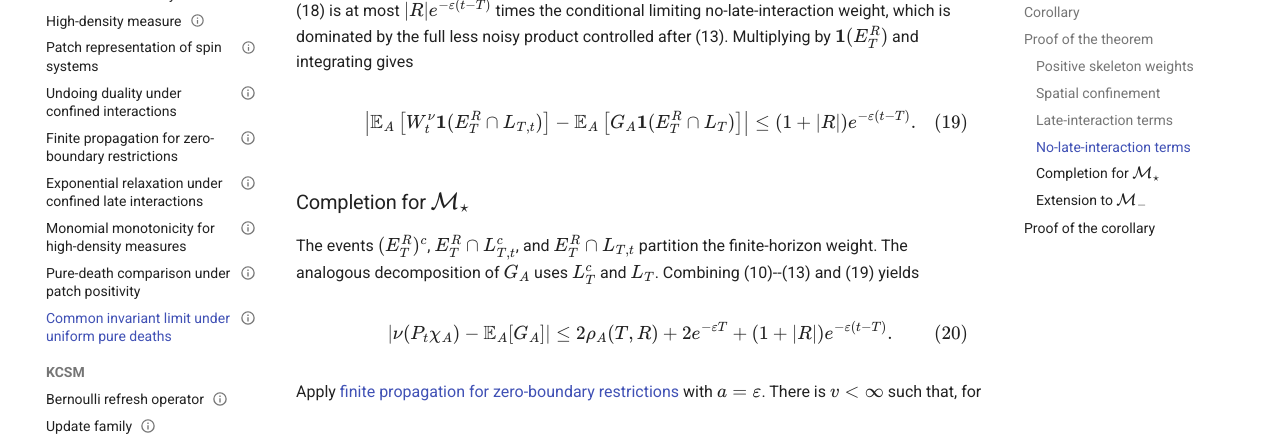
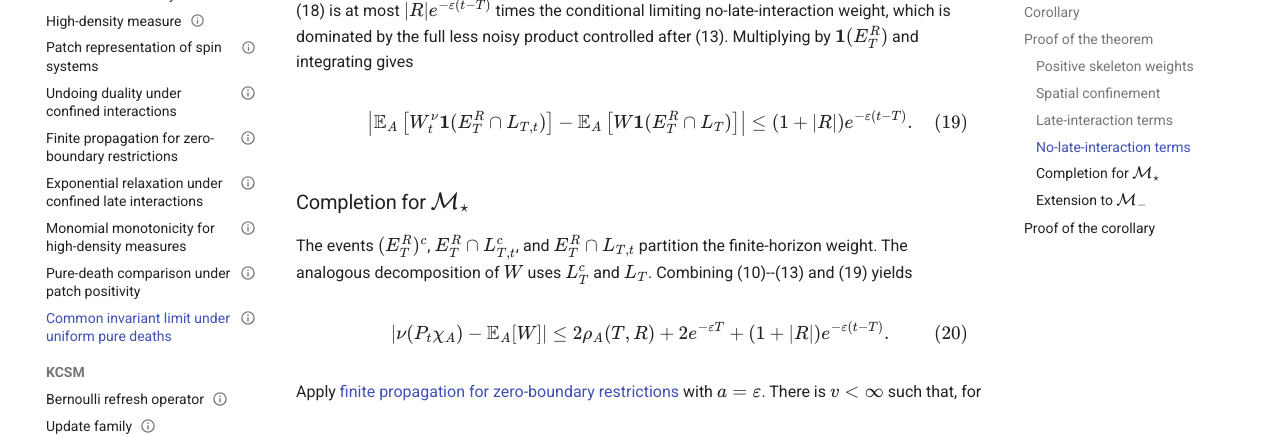
Before and after one commit to maciejgluchowski86-beep/ips-wiki, an MkDocs documentation site: the page built from docs/entries/common-invariant-limit-under-uniform-pure-deaths.md, in a window 1280 px wide and 900 px high, scrolled down 7283 px. Shown: the part 150-586 px from the top of the window. Built offline with MkDocs 1.6.1 and Material for MkDocs 9.7.7, drawn with Linux system fonts in a browser that asks for light colours; comment, search, counter and statistics services are not loaded; some of the changed text lies outside the part shown.

```diff
--- a/docs/entries/common-invariant-limit-under-uniform-pure-deaths.md
+++ b/docs/entries/common-invariant-limit-under-uniform-pure-deaths.md
@@ -272,13 +272,13 @@ $$
 For later use, write
 
 $$
-G_A=\prod_{P\in\mathcal P}C(P)\ind\left(|\mathcal P|<\infty\right).
+W=\prod_{P\in\mathcal P}C(P)\ind\left(|\mathcal P|<\infty\right).
 $$
 
-The same bound with initial law \(\mu_{\mathbf1}\) holds for every finite-horizon weight \(W_u^{\mu_{\mathbf1}}\), \(u\ge T\). On \(\{|\mathcal P|<\infty\}\), these weights converge to \(\prod_{P\in\mathcal P}C(P)\), while \(G_A=0\) on the complementary event. Positivity and Fatou's lemma therefore give
+The same bound with initial law \(\mu_{\mathbf1}\) holds for every finite-horizon weight \(W_u^{\mu_{\mathbf1}}\), \(u\ge T\). On \(\{|\mathcal P|<\infty\}\), these weights converge to \(\prod_{P\in\mathcal P}C(P)\), while \(W=0\) on the complementary event. Positivity and Fatou's lemma therefore give
 
 $$
-0\le\mathbb E_A\left[G_A\ind((E_T^R)^c)\right]\le\rho_A(T,R).
+0\le\mathbb E_A\left[W\ind((E_T^R)^c)\right]\le\rho_A(T,R).
 \tag{11}
 $$
 
@@ -308,7 +308,7 @@ $$
 On \(\{|\mathcal P|<\infty\}\cap L_T^c\), the first interaction after \(T\) has the same kind of \(\mathsf{XO}\)-trail. Comparing along this trail and dominating by the full less noisy product gives
 
 $$
-0\le\mathbb E_A\left[G_A\ind(E_T^R\cap L_T^c)\right]\le e^{-\varepsilon T}.
+0\le\mathbb E_A\left[W\ind(E_T^R\cap L_T^c)\right]\le e^{-\varepsilon T}.
 \tag{13}
 $$
 
@@ -353,10 +353,10 @@ C(1,Q^{\uparrow u})
 C(Q^{\uparrow\infty}).
 $$
 
-On \(L_T\), the full patch family is finite and the finite-horizon all-one weight converges to \(G_A\). Thus letting \(u\to\infty\) in the finite-horizon identity gives
+On \(L_T\), the full patch family is finite and the finite-horizon all-one weight converges to \(W\). Thus letting \(u\to\infty\) in the finite-horizon identity gives
 
 $$
-\mathbb E_A\left[G_A\ind(L_T)\mid\cG_T\right]=\prod_{P\in\mathcal B_T}C(P)\prod_{Q\in\mathcal E_T}C(Q^{\uparrow\infty}).
+\mathbb E_A\left[W\ind(L_T)\mid\cG_T\right]=\prod_{P\in\mathcal B_T}C(P)\prod_{Q\in\mathcal E_T}C(Q^{\uparrow\infty}).
 \tag{15}
 $$
 
@@ -396,16 +396,16 @@ $$
 On \(E_T^R\), the [interaction-cone identity](interaction-cone.md) gives \(|\mathcal E_T|=|\mathbf{Cone}_T|\le|R|\). After multiplication by the bulk contributions, the right-hand side of (17) is \(e^{-\varepsilon(t-T)}\) times the conditional no-late-interaction weight for the less noisy process, whose expectation is at most one by (9). The right-hand side of (18) is at most \(|R|e^{-\varepsilon(t-T)}\) times the conditional limiting no-late-interaction weight, which is dominated by the full less noisy product controlled after (13). Multiplying by \(\ind(E_T^R)\) and integrating gives
 
 $$
-\left|\mathbb E_A\left[W_t^\nu\ind(E_T^R\cap L_{T,t})\right]-\mathbb E_A\left[G_A\ind(E_T^R\cap L_T)\right]\right|\le(1+|R|)e^{-\varepsilon(t-T)}.
+\left|\mathbb E_A\left[W_t^\nu\ind(E_T^R\cap L_{T,t})\right]-\mathbb E_A\left[W\ind(E_T^R\cap L_T)\right]\right|\le(1+|R|)e^{-\varepsilon(t-T)}.
 \tag{19}
 $$
 
 ### Completion for \(\mathcal M_\star\)
 
-The events \((E_T^R)^c\), \(E_T^R\cap L_{T,t}^c\), and \(E_T^R\cap L_{T,t}\) partition the finite-horizon weight. The analogous decomposition of \(G_A\) uses \(L_T^c\) and \(L_T\). Combining (10)--(13) and (19) yields
+The events \((E_T^R)^c\), \(E_T^R\cap L_{T,t}^c\), and \(E_T^R\cap L_{T,t}\) partition the finite-horizon weight. The analogous decomposition of \(W\) uses \(L_T^c\) and \(L_T\). Combining (10)--(13) and (19) yields
 
 $$
-\left|\nu(P_t\chi_A)-\mathbb E_A[G_A]\right|
+\left|\nu(P_t\chi_A)-\mathbb E_A[W]\right|
 \le
 2\rho_A(T,R)+2e^{-\varepsilon T}+(1+|R|)e^{-\varepsilon(t-T)}.
 \tag{20}
```
